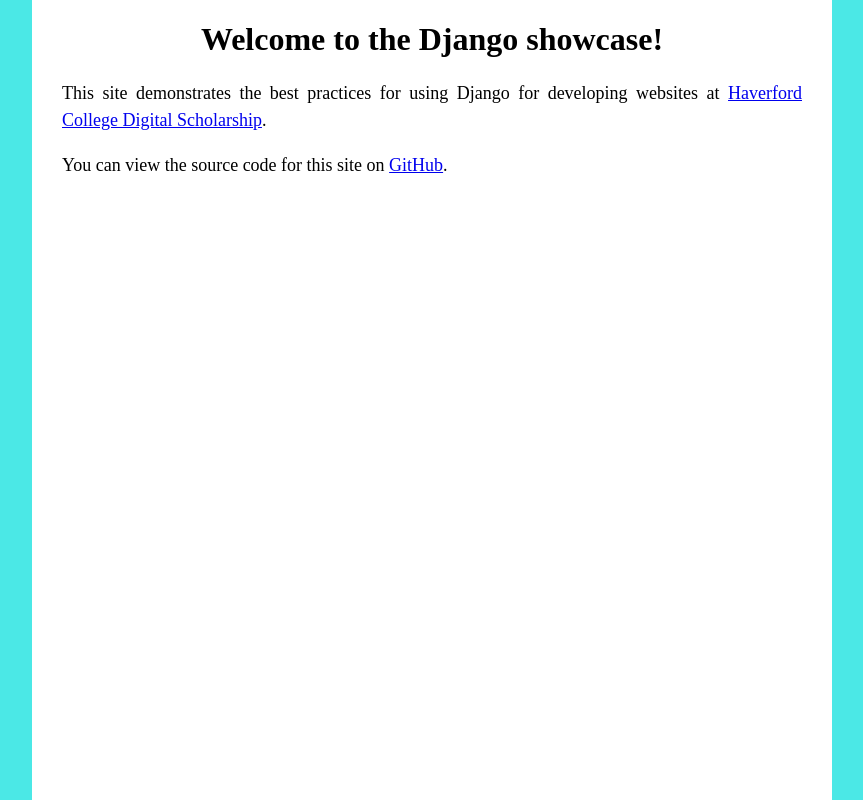
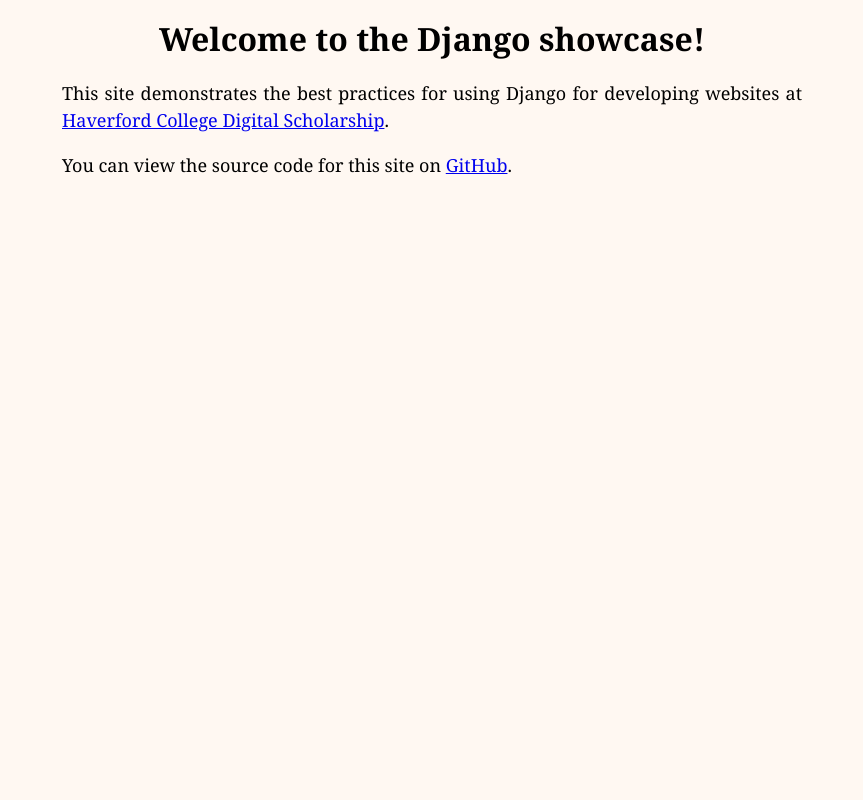
Before and after one commit to HCDigitalScholarship/django-showcase-2, a Django app: template justhtml/templates/justhtml/index.html in a window 1280 px wide. Shown: the whole page, without its empty margins (208-1071 px from the left). Run offline with Django 3.2, Linux system fonts and the light colour scheme; the template is opened without the code that fills it, so the values that code supplies are empty; parts of the project's set-up code (start-up, migrations or seed data) failed here and were passed over.

Commit message:
Improve the style of the site a little bit

```diff
--- a/justhtml/static/justhtml/css/index.css
+++ b/justhtml/static/justhtml/css/index.css
@@ -1,9 +1,4 @@
-body {
-  background-color: rgba(75, 232, 230, 1);
-}
-
 #main {
-  background-color: white;
   padding: 0 30px;
 }
 
--- a/showcase_site/static/common.css
+++ b/showcase_site/static/common.css
@@ -24,4 +24,7 @@
   height: 100%;
   margin: 0;
   padding: 0;
+
+  font-family: "Georgia", sans-serif;
+  background-color: #fff8f2;
 }
```
